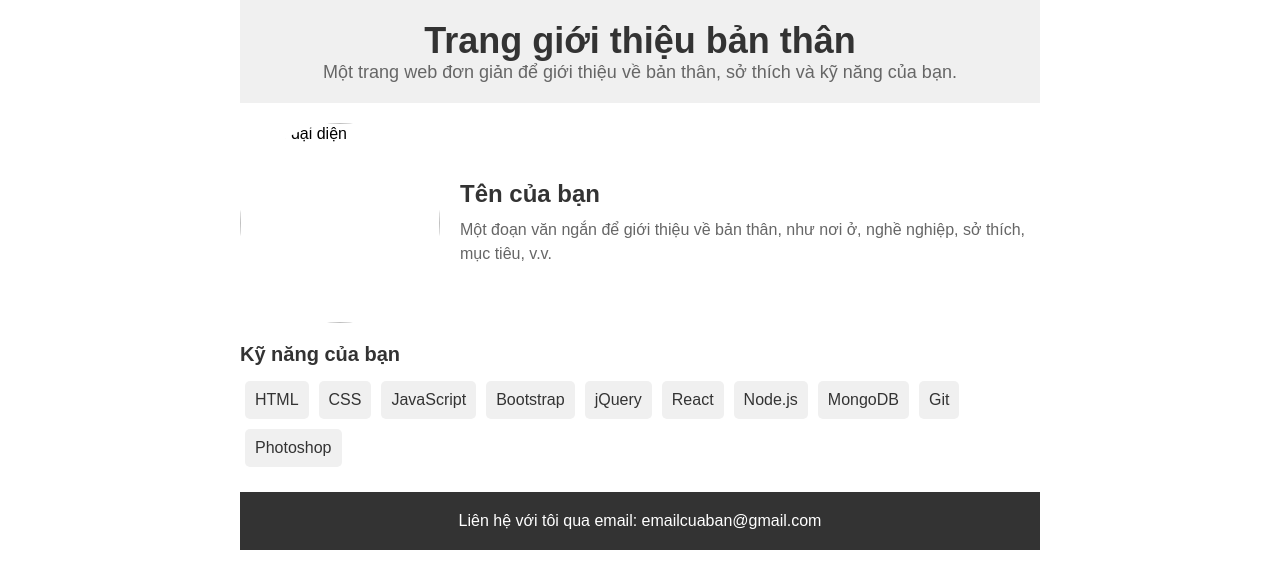
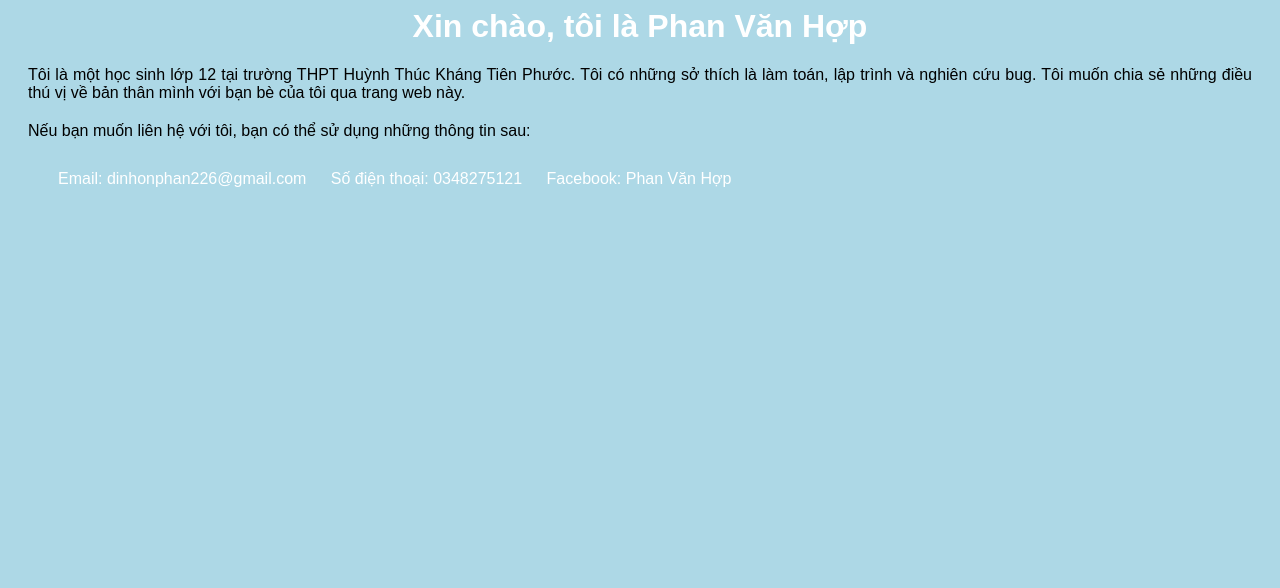
Before and after one commit to hopphan147/INFO, a plain HTML site: page index.html in a window 1280 px wide. Drawn offline with Linux system fonts and the light colour scheme.

Commit message:
Update index.html

```diff
--- a/index.html
+++ b/index.html
@@ -1,141 +1,39 @@
 <html>
 <head>
     <style>
-    * {
-      box-sizing: border-box;
-      margin: 0;
-      padding: 0;
-    }
-
-    .container {
-      width: 80%;
-      max-width: 800px;
-      margin: 0 auto;
+        body {
+            background-color: lightblue;
             font-family: Arial, sans-serif;
         }
-
-    .header {
-      background-color: #f0f0f0;
-      padding: 20px;
+        h1 {
             text-align: center;
+            color: white;
         }
-
-    .header h1 {
-      font-size: 36px;
-      color: #333333;
+        p {
+            text-align: justify;
+            margin: 20px;
         }
-
-    .header p {
-      font-size: 18px;
-      color: #666666;
+        ul {
+            list-style-type: none;
         }
-
-    .profile {
-      display: flex;
-      align-items: center;
-      margin: 20px 0;
+        li {
+            display: inline-block;
+            margin: 10px;
         }
-
-    .profile-image {
-      width: 200px;
-      height: 200px;
-      border-radius: 50%;
-      overflow: hidden;
-      margin-right: 20px;
-    }
-
-    .profile-image img {
-      width: 100%;
-      height: 100%;
-      object-fit: cover;
-    }
-
-    .profile-info {
-      flex: 1;
-    }
-
-    .profile-info h2 {
-      font-size: 24px;
-      color: #333333;
-      margin-bottom: 10px;
-    }
-
-    .profile-info p {
-      font-size: 16px;
-      color: #666666;
-      line-height: 1.5;
-    }
-
-    .skills {
-      margin: 20px 0;
-    }
-
-    .skills h3 {
-      font-size: 20px;
-      color: #333333;
-      margin-bottom: 10px;
-    }
-
-    .skills ul {
-      list-style: none;
-      display: flex;
-      flex-wrap: wrap;
-    }
-
-    .skills li {
-      background-color: #f0f0f0;
-      padding: 10px;
-      margin: 5px;
-      border-radius: 5px;
-      font-size: 16px;
-      color: #333333;
-    }
-
-    .footer {
-      background-color: #333333;
-      padding: 20px;
-      text-align: center;
-    }
-
-    .footer p {
-      font-size: 16px;
-      color: #ffffff;
+        a {
+            text-decoration: none;
+            color: white;
         }
     </style>
 </head>
 <body>
-  <div class="container">
-    <div class="header">
-      <h1>Trang giới thiệu bản thân</h1>
-      <p>Một trang web đơn giản để giới thiệu về bản thân, sở thích và kỹ năng của bạn.</p>
-    </div>
-    <div class="profile">
-      <div class="profile-image">
-        <img src="avatar.jpg" alt="Ảnh đại diện">
-      </div>
-      <div class="profile-info">
-        <h2>Tên của bạn</h2>
-        <p>Một đoạn văn ngắn để giới thiệu về bản thân, như nơi ở, nghề nghiệp, sở thích, mục tiêu, v.v.</p>
-      </div>
-    </div>
-    <div class="skills">
-      <h3>Kỹ năng của bạn</h3>
+    <h1>Xin chào, tôi là Phan Văn Hợp</h1>
+    <p>Tôi là một học sinh lớp 12 tại trường THPT Huỳnh Thúc Kháng Tiên Phước. Tôi có những sở thích là làm toán, lập trình và nghiên cứu bug. Tôi muốn chia sẻ những điều thú vị về bản thân mình với bạn bè của tôi qua trang web này.</p>
+    <p>Nếu bạn muốn liên hệ với tôi, bạn có thể sử dụng những thông tin sau:</p>
     <ul>
-        <li>HTML</li>
-        <li>CSS</li>
-        <li>JavaScript</li>
-        <li>Bootstrap</li>
-        <li>jQuery</li>
-        <li>React</li>
-        <li>Node.js</li>
-        <li>MongoDB</li>
-        <li>Git</li>
-        <li>Photoshop</li>
+        <li><a href="mailto:dinhonphan226@gmail.com">Email: dinhonphan226@gmail.com</a></li>
+        <li><a href="tel:0348275121">Số điện thoại: 0348275121</a></li>
+        <li><a href="https://www.facebook.com/phanhop1003?mibextid=ZbWKwL">Facebook: Phan Văn Hợp</a></li>
     </ul>
-    </div>
-    <div class="footer">
-      <p>Liên hệ với tôi qua email: emailcuaban@gmail.com</p>
-    </div>
-  </div>
 </body>
 </html>
```
Lines whose indentation alone changed are shown as unchanged.
